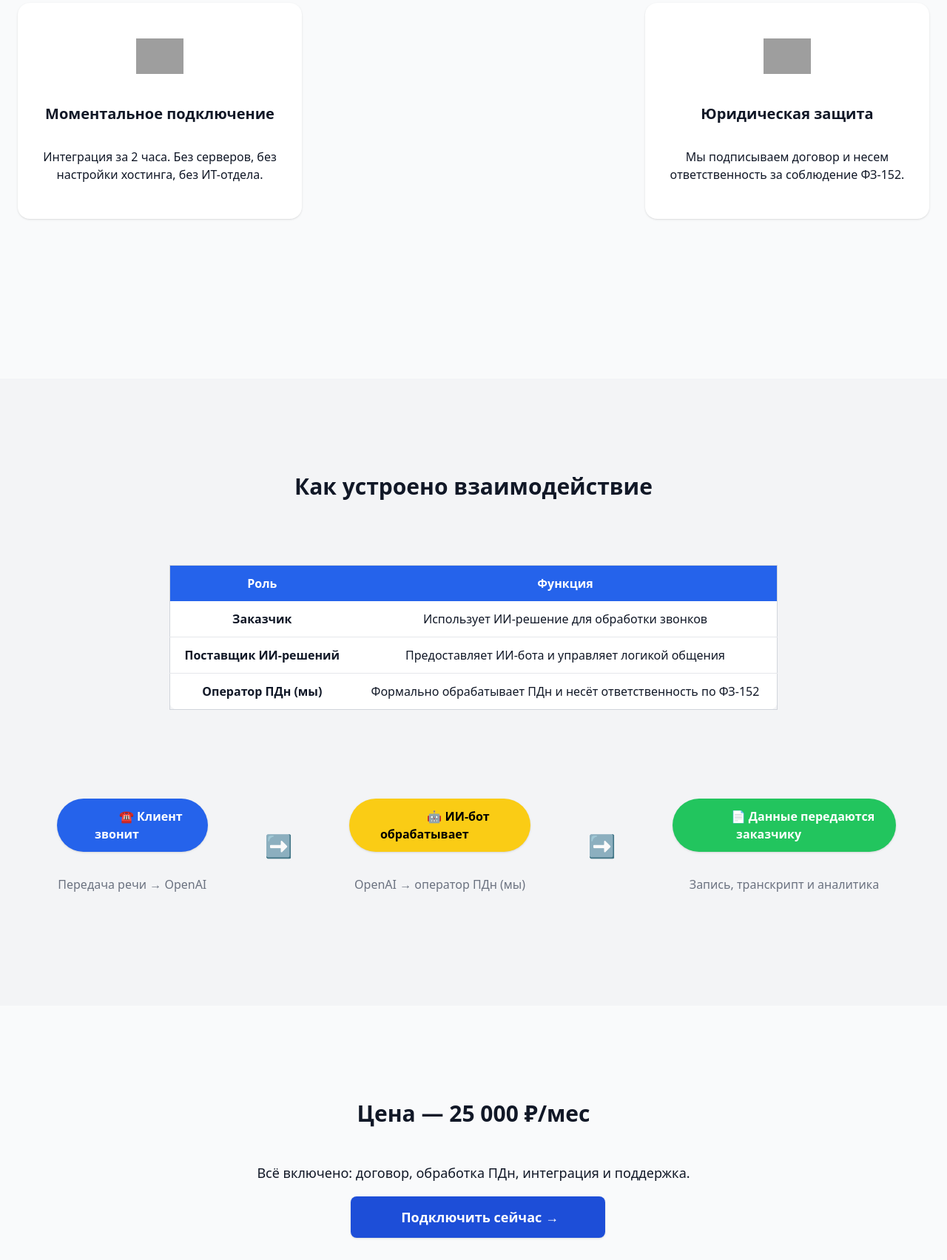
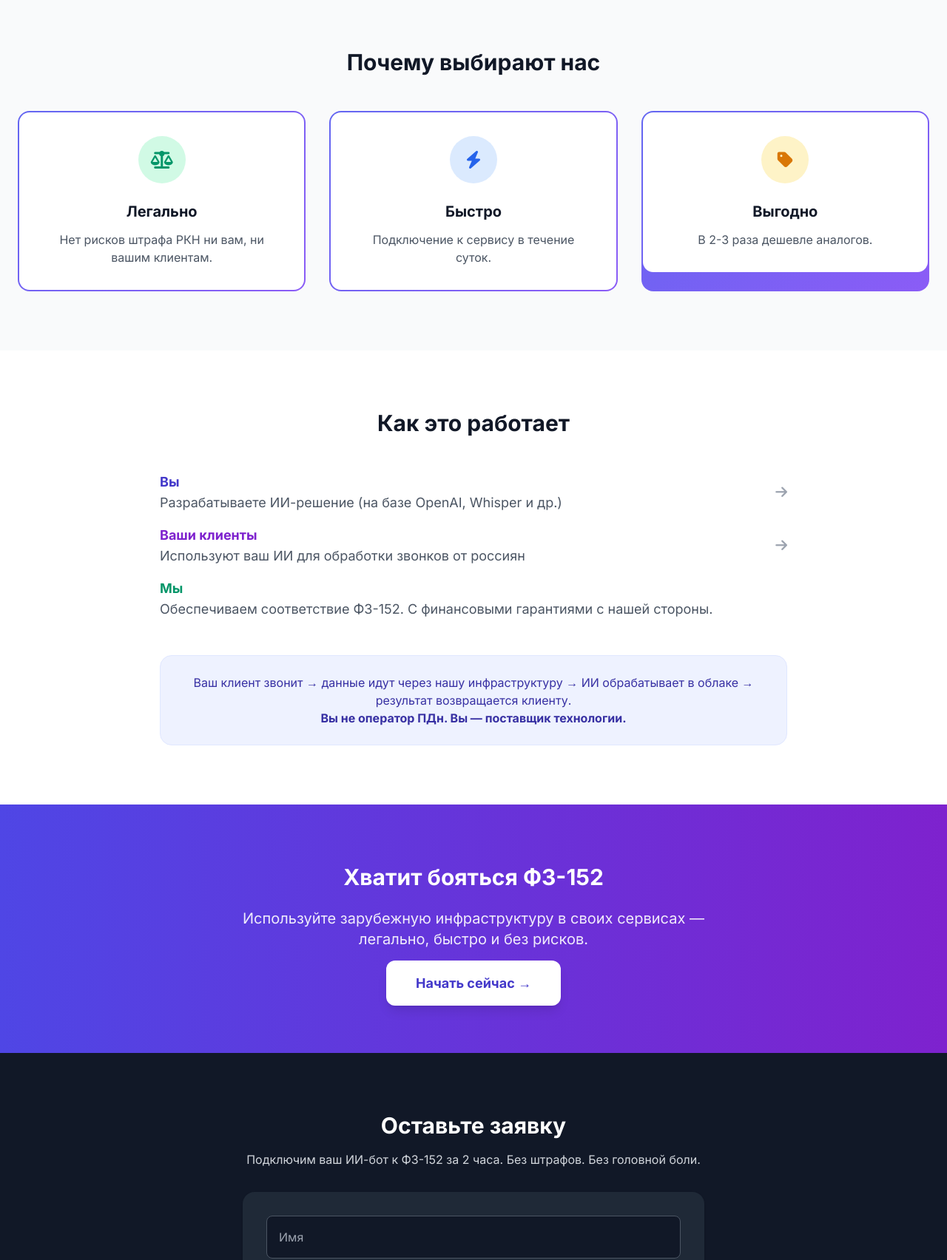
Before and after one commit to xpe6a/152solution, a plain HTML site: page index.html in a window 1280 px wide. Shown: the part 1096-2800 px from the top of the page at 74% size. Drawn offline with nearby package versions, Linux system fonts and the light colour scheme; grey boxes are pictures that could not be loaded.

Commit message:
change index.html

```diff
--- a/index.html
+++ b/index.html
@@ -1,147 +1,198 @@
 <!DOCTYPE html>
 <html lang="ru">
 <head>
-  <meta charset="UTF-8">
-  <meta name="viewport" content="width=device-width, initial-scale=1.0">
-  <title>Соблюдение ФЗ-152 для ИИ-разработчиков — без серверов и геморроя</title>
+  <meta charset="UTF-8" />
+  <meta name="viewport" content="width=device-width, initial-scale=1.0" />
+  <title>Защитим ваш ИИ-сервис от рисков ФЗ-152</title>
   <script src="https://cdn.tailwindcss.com"></script>
-  <link rel="icon" type="image/png" href="https://cdn-icons-png.flaticon.com/512/1048/1048947.png">
+  <link rel="stylesheet" href="https://cdnjs.cloudflare.com/ajax/libs/font-awesome/6.5.0/css/all.min.css" />
+  <link rel="icon" type="image/png" href="https://cdn-icons-png.flaticon.com/512/1048/1048947.png" />
+  <script>
+    tailwind.config = {
+      theme: {
+        extend: {
+          colors: {
+            primary: '#6366f1', // indigo-500
+            primaryDark: '#4f46e5', // indigo-600
+            accent: '#10b981', // emerald-500
+            dark: '#111827',
+            light: '#f9fafb'
+          }
+        }
+      }
+    }
+  </script>
+  <style>
+    @import url('https://fonts.googleapis.com/css2?family=Inter:wght@400;600;700&display=swap');
+    body { font-family: 'Inter', sans-serif; }
+    .gradient-border {
+      position: relative;
+      background: linear-gradient(135deg, #6366f1, #8b5cf6);
+      padding: 2px;
+      border-radius: 16px;
+    }
+    .gradient-border > div {
+      background: white;
+      border-radius: 14px;
+    }
+  </style>
 </head>
-
 <body class="bg-gray-50 text-gray-900">
   <!-- HERO -->
-  <section class="bg-gradient-to-r from-indigo-600 to-blue-700 text-white py-20">
-    <div class="container mx-auto px-6 text-center">
-      <h1 class="text-4xl md:text-5xl font-bold mb-6">
-        Соблюдение ФЗ-152 для ИИ-разработчиков<br>без аренды серверов и юристов
+  <section class="bg-gradient-to-br from-indigo-600 to-purple-700 text-white py-24">
+    <div class="container mx-auto px-6 text-center max-w-4xl">
+      <h1 class="text-4xl md:text-5xl font-bold mb-6 leading-tight">
+        Защитим ваш ИИ от ФЗ-152<br>
+        <span class="text-emerald-300">Легальная обработка персональных данных от 25.000 рублей/мес</span>
       </h1>
-      <p class="text-xl mb-8">
-        Мы берём на себя весь юридический риск. Подключение за 2 часа. От 25 000 ₽/мес.
+      <p class="text-xl mb-10 opacity-90">
+        Используйте ChatGPT, Claude и другие зарубежные LLM без штрафов
       </p>
-      <a href="#form" class="bg-white text-blue-700 font-bold px-8 py-4 rounded-lg shadow hover:bg-blue-50 transition">
-        Подключиться →
+      <a href="#form" class="bg-white text-indigo-700 font-bold px-8 py-4 rounded-xl shadow-lg hover:bg-gray-100 transition transform hover:-translate-y-1">
+        Подключить за 2 часа →
       </a>
     </div>
   </section>
 
+  <!-- ПОЧЕМУ ЭТО ВАЖНО -->
+  <section class="py-20 bg-white">
+    <div class="container mx-auto px-6 max-w-4xl">
+      <h2 class="text-3xl font-bold text-center mb-12">Почему вы уже в зоне риска</h2>
+      <div class="space-y-6 text-lg text-gray-700">
+        <p>
+          <i class="fas fa-exclamation-triangle text-yellow-500 mr-2"></i>
+          <strong>ФЗ-152 требует локализации .</strong> Обрабатываете звонки россиян с использованием иностранных сервисов — вы нарушаете закон.
+        </p>
+        <p>
+          <i class="fas fa-user-shield text-red-500 mr-2"></i>
+          <strong>Штраф — до 180 000 ₽ за первый случай.</strong> А при повторном — до 6% от выручки. Роскомнадзор уже проверяет ИИ-стартапы.
+        </p>
+        <p>
+          <i class="fas fa-robot text-gray-500 mr-2"></i>
+          <strong>Гигачат вместо Chat-GPT? Вы теряете конкурентное преимущество.</strong> Клиенты платят за качество — а не за компромиссы из-за страха перед законом.
+        </p>
+        <p class="mt-6 bg-blue-50 p-5 rounded-xl border border-blue-100">
+          <i class="fas fa-lightbulb text-blue-600 mr-2"></i>
+          <strong>Решение есть:</strong> пусть оператором ПДн будем мы. Вы — просто поставщик технологии. Без рисков. Без серверов в РФ.
+        </p>
+      </div>
+    </div>
+  </section>
+
   <!-- ПРЕИМУЩЕСТВА -->
-  <section class="py-20">
+  <section class="py-20 bg-gray-50">
     <div class="container mx-auto px-6 text-center">
       <h2 class="text-3xl font-bold mb-12">Почему выбирают нас</h2>
-      <div class="grid md:grid-cols-3 gap-10">
-        <div class="p-6 bg-white rounded-2xl shadow">
-          <img src="https://cdn-icons-png.flaticon.com/512/5539/5539417.png" class="w-16 mx-auto mb-4" alt="">
-          <h3 class="text-xl font-semibold mb-2">Без юридических рисков</h3>
-          <p>Всю обработку берёт на себя наша компания, внесённая в реестр операторов ПДн.</p>
+      <div class="grid md:grid-cols-3 gap-8">
+        <div class="gradient-border">
+          <div class="p-8">
+            <div class="w-16 h-16 bg-emerald-100 rounded-full flex items-center justify-center mx-auto mb-6">
+              <i class="fas fa-balance-scale text-emerald-600 text-2xl"></i>
             </div>
-        <div class="p-6 bg-white rounded-2xl shadow">
-          <img src="https://cdn-icons-png.flaticon.com/512/3135/3135715.png" class="w-16 mx-auto mb-4" alt="">
-          <h3 class="text-xl font-semibold mb-2">Моментальное подключение</h3>
-          <p>Интеграция за 2 часа. Без серверов, без настройки хостинга, без ИТ-отдела.</p>
+            <h3 class="text-xl font-bold mb-3">Легально</h3>
+            <p class="text-gray-600">Нет рисков штрафа РКН ни вам, ни вашим клиентам.</p>
           </div>
-        <div class="p-6 bg-white rounded-2xl shadow">
-          <img src="https://cdn-icons-png.flaticon.com/512/747/747376.png" class="w-16 mx-auto mb-4" alt="">
-          <h3 class="text-xl font-semibold mb-2">Юридическая защита</h3>
-          <p>Мы подписываем договор и несем ответственность за соблюдение ФЗ-152.</p>
+        </div>
+        <div class="gradient-border">
+          <div class="p-8">
+            <div class="w-16 h-16 bg-blue-100 rounded-full flex items-center justify-center mx-auto mb-6">
+              <i class="fas fa-bolt text-blue-600 text-2xl"></i>
+            </div>
+            <h3 class="text-xl font-bold mb-3">Быстро</h3>
+            <p class="text-gray-600">Подключение к сервису в течение суток.</p>
+          </div>
+        </div>
+        <div class="gradient-border">
+          <div class="p-8">
+            <div class="w-16 h-16 bg-amber-100 rounded-full flex items-center justify-center mx-auto mb-6">
+              <i class="fas fa-tag text-amber-600 text-2xl"></i>
+            </div>
+            <h3 class="text-xl font-bold mb-3">Выгодно</h3>
+            <p class="text-gray-600">В 2-3 раза дешевле аналогов.</p>
+          </div>
         </div>
       </div>
     </div>
   </section>
 
   <!-- СХЕМА -->
-  <section class="py-20 bg-gray-100">
-    <div class="container mx-auto px-6 text-center">
-      <h2 class="text-3xl font-bold mb-10">Как устроено взаимодействие</h2>
-
-      <div class="overflow-x-auto">
-        <table class="w-full md:w-2/3 mx-auto border border-gray-300 rounded-xl bg-white">
-          <thead class="bg-blue-600 text-white">
-            <tr>
-              <th class="py-3 px-4">Роль</th>
-              <th class="py-3 px-4">Функция</th>
-            </tr>
-          </thead>
-          <tbody class="divide-y">
-            <tr>
-              <td class="py-3 px-4 font-bold">Заказчик</td>
-              <td class="py-3 px-4">Использует ИИ-решение для обработки звонков</td>
-            </tr>
-            <tr>
-              <td class="py-3 px-4 font-bold">Поставщик ИИ-решений</td>
-              <td class="py-3 px-4">Предоставляет ИИ-бота и управляет логикой общения</td>
-            </tr>
-            <tr>
-              <td class="py-3 px-4 font-bold">Оператор ПДн (мы)</td>
-              <td class="py-3 px-4">Формально обрабатывает ПДн и несёт ответственность по ФЗ-152</td>
-            </tr>
-          </tbody>
-        </table>
+  <section class="py-20 bg-white">
+    <div class="container mx-auto px-6 text-center max-w-4xl">
+      <h2 class="text-3xl font-bold mb-12">Как это работает</h2>
+      <div class="space-y-6 text-lg">
+        <div class="flex items-center justify-between flex-wrap gap-4">
+          <div class="text-left">
+            <div class="font-bold text-indigo-700">Вы</div>
+            <div class="text-gray-600">Разрабатываете ИИ-решение (на базе OpenAI, Whisper и др.)</div>
           </div>
-
-      <div class="mt-12 flex flex-col md:flex-row items-center justify-center gap-6">
-        <div class="flex flex-col items-center">
-          <div class="bg-blue-600 text-white rounded-full px-5 py-3 font-bold shadow">
-            ☎ Клиент звонит
+          <i class="fas fa-arrow-right text-gray-400"></i>
+          <div class="text-left">
+            <div class="font-bold text-purple-700">Ваши клиенты</div>
+            <div class="text-gray-600">Используют ваш ИИ для обработки звонков от россиян</div>
           </div>
-          <div class="text-gray-500 mt-2">Передача речи → OpenAI</div>
+          <i class="fas fa-arrow-right text-gray-400"></i>
+          <div class="text-left">
+            <div class="font-bold text-emerald-600">Мы</div>
+            <div class="text-gray-600">Обеспечиваем соответствие ФЗ-152. С финансовыми гарантиями с нашей стороны.</div>
           </div>
-
-        <div class="text-3xl text-blue-600">➡</div>
-
-        <div class="flex flex-col items-center">
-          <div class="bg-yellow-400 text-black rounded-full px-5 py-3 font-bold shadow">
-            🤖 ИИ-бот обрабатывает
         </div>
-          <div class="text-gray-500 mt-2">OpenAI → оператор ПДн (мы)</div>
       </div>
-
-        <div class="text-3xl text-blue-600">➡</div>
-
-        <div class="flex flex-col items-center">
-          <div class="bg-green-500 text-white rounded-full px-5 py-3 font-bold shadow">
-            📄 Данные передаются заказчику
-          </div>
-          <div class="text-gray-500 mt-2">Запись, транскрипт и аналитика</div>
-        </div>
+      <div class="mt-12 bg-indigo-50 p-6 rounded-2xl border border-indigo-100">
+        <p class="text-indigo-800 font-medium">
+          Ваш клиент звонит → данные идут через нашу инфраструктуру → ИИ обрабатывает в облаке → результат возвращается клиенту.<br>
+          <strong>Вы не оператор ПДн. Вы — поставщик технологии.</strong>
+        </p>
       </div>
     </div>
   </section>
 
-  <!-- ЦЕНА -->
-  <section class="py-20 text-center">
-    <h2 class="text-3xl font-bold mb-6">Цена — 25 000 ₽/мес</h2>
-    <p class="text-lg mb-8">Всё включено: договор, обработка ПДн, интеграция и поддержка.</p>
-    <a href="#form" class="bg-blue-700 text-white px-10 py-4 rounded-lg font-semibold text-lg shadow hover:bg-blue-800 transition">
-      Подключить сейчас →
+  <!-- CTA -->
+  <section class="py-20 bg-gradient-to-r from-indigo-600 to-purple-700 text-white text-center">
+    <div class="container mx-auto px-6 max-w-3xl">
+      <h2 class="text-3xl font-bold mb-6">Хватит бояться ФЗ-152</h2>
+      <p class="text-xl mb-8 opacity-90">
+        Используйте зарубежную инфраструктуру в своих сервисах — легально, быстро и без рисков.
+      </p>
+      <a href="#form" class="bg-white text-indigo-700 font-bold px-10 py-5 rounded-xl text-lg shadow-lg hover:bg-gray-100 transition">
+        Начать сейчас →
       </a>
+    </div>
   </section>
 
   <!-- ФОРМА -->
-  <section id="form" class="py-20 bg-gray-900 text-white text-center">
-    <div class="container mx-auto px-6">
-      <h2 class="text-3xl font-bold mb-6">Оставьте заявку</h2>
-      <p class="mb-10 text-gray-300">Мы свяжемся в течение 2 часов и подключим ваш ИИ-бот без нарушений закона</p>
-
-      <form class="max-w-lg mx-auto bg-gray-800 p-8 rounded-2xl shadow space-y-6">
+  <section id="form" class="py-20 bg-gray-900 text-white">
+    <div class="container mx-auto px-6 max-w-2xl text-center">
+      <h2 class="text-3xl font-bold mb-4">Оставьте заявку</h2>
+      <p class="mb-8 text-gray-300">
+        Подключим ваш ИИ-бот к ФЗ-152 за 2 часа. Без штрафов. Без головной боли.
+      </p>
+      <form id="leadForm" class="bg-gray-800 p-8 rounded-2xl shadow space-y-6">
         <input type="text" placeholder="Имя" class="w-full p-4 rounded-lg border border-gray-600 bg-gray-900 text-white" required>
         <input type="email" placeholder="Email" class="w-full p-4 rounded-lg border border-gray-600 bg-gray-900 text-white" required>
         <input type="tel" placeholder="Телефон" class="w-full p-4 rounded-lg border border-gray-600 bg-gray-900 text-white" required>
-        <button type="submit" class="bg-blue-600 hover:bg-blue-700 w-full py-4 rounded-lg font-bold text-lg">
+        <button type="submit" class="bg-indigo-600 hover:bg-indigo-700 w-full py-4 rounded-lg font-bold text-lg transition">
           Отправить заявку
         </button>
       </form>
+      <div class="mt-8 flex justify-center gap-6 text-gray-400">
+        <a href="tel:+79991234567" class="hover:text-white"><i class="fas fa-phone mr-2"></i> +7 (999) 123-45-67</a>
+        <a href="https://t.me/your_username" target="_blank" class="hover:text-white"><i class="fab fa-telegram mr-2"></i> Telegram</a>
+        <a href="mailto:hello@yourdomain.ru" class="hover:text-white"><i class="fas fa-envelope mr-2"></i> Email</a>
+      </div>
     </div>
   </section>
 
   <!-- ФУТЕР -->
-  <footer class="bg-black text-gray-400 py-6 text-center text-sm">
-    © 2025. Все права защищены. <a href="privacy.html" class="underline hover:text-white">Политика конфиденциальности</a>
+  <footer class="bg-black text-gray-500 py-6 text-center text-sm">
+    © 2025. Все права защищены.
+    <a href="privacy.html" class="underline hover:text-white">Политика конфиденциальности</a>
   </footer>
 
   <script>
-    document.querySelector("form").addEventListener("submit", e => {
+    document.getElementById("leadForm").addEventListener("submit", function(e) {
       e.preventDefault();
       alert("✅ Заявка отправлена! Мы свяжемся с вами в течение 2 часов.");
+      this.reset();
     });
   </script>
 </body>
```
Lines whose indentation alone changed are shown as unchanged.
